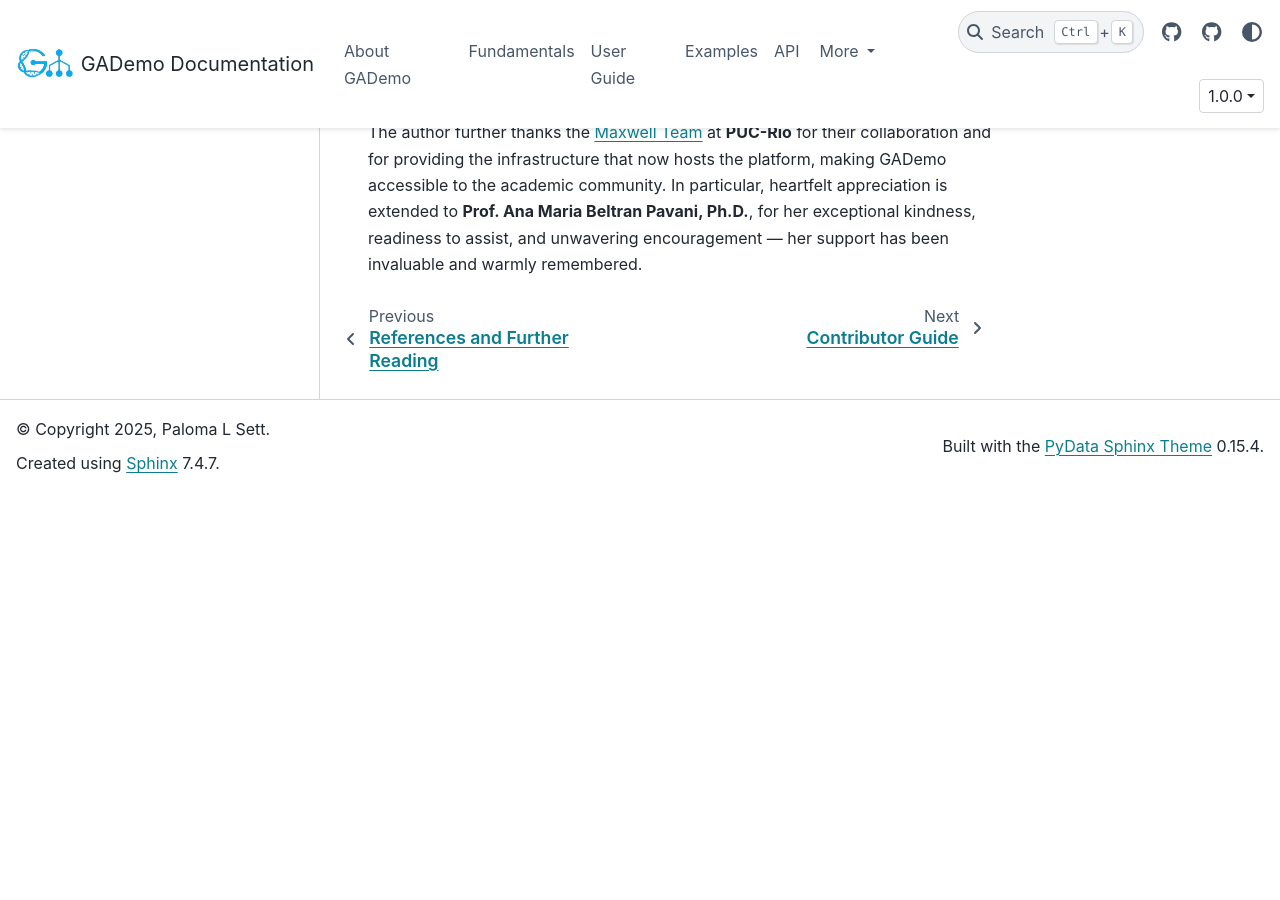
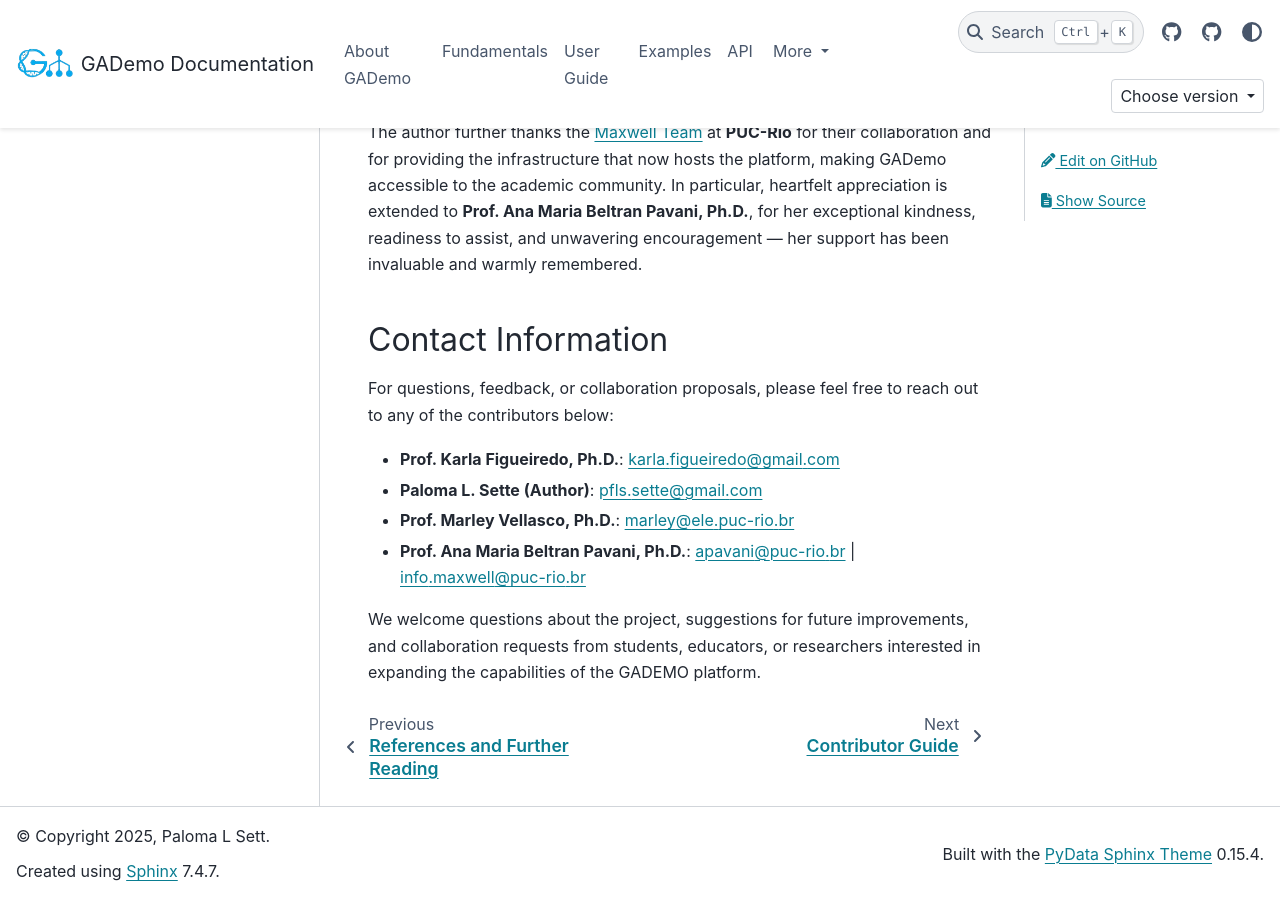
Before and after one commit to palomaflsette/gademo-docs, a Sphinx documentation site: the page built from source/acknowledgments_and_support/index.rst, in a window 1280 px wide and 900 px high, scrolled down 906 px. Built offline with Sphinx 7.4.7 and the PyData theme 0.15.4, drawn with Linux system fonts in a browser that asks for light colours; before the commit the page ends 1398 px from its top, so only the background shows below that.

Commit message:
managing versions

```diff
--- a/source/_static/switcher.json
+++ b/source/_static/switcher.json
@@ -1,12 +1,12 @@
 [
-  {
-    "version": "1.0.0",
-    "title": "Stable (1.0.0)",
-    "url": "/1.0.0/"
+    {
+    "name": "0.11.1 (stable)",
+    "version": "v0.11.1",
+    "url": "https://gademo.readthedocs.io/en/stable/",
+    "preferred": true
   },
   {
     "version": "dev",
-    "title": "Development",
-    "url": "/dev/"
+    "url": "https://gademo.readthedocs.io/en/latest/"
   }
 ]
--- a/source/acknowledgments_and_support/index.rst
+++ b/source/acknowledgments_and_support/index.rst
@@ -22,3 +22,17 @@
 
 
 The author further thanks the `Maxwell Team <https://www.maxwell.vrac.puc-rio.br/sobre.php>`_ at **PUC-Rio** for their collaboration and for providing the infrastructure that now hosts the platform, making GADemo accessible to the academic community. In particular, heartfelt appreciation is extended to **Prof. Ana Maria Beltran Pavani, Ph.D.**, for her exceptional kindness, readiness to assist, and unwavering encouragement — her support has been invaluable and warmly remembered.
+
+
+Contact Information
+--------------------
+
+For questions, feedback, or collaboration proposals, please feel free to reach out to any of the contributors below:
+
+- **Prof. Karla Figueiredo, Ph.D.**: `karla.figueiredo@gmail.com <mailto:karla.figueiredo@gmail.com>`_
+- **Paloma L. Sette (Author)**: `pfls.sette@gmail.com <mailto:pfls.sette@gmail.com>`_
+- **Prof. Marley Vellasco, Ph.D.**: `marley@ele.puc-rio.br <mailto:marley@ele.puc-rio.br>`_
+- **Prof. Ana Maria Beltran Pavani, Ph.D.**:
+  `apavani@puc-rio.br <mailto:apavani@puc-rio.br>`_ | `info.maxwell@puc-rio.br <mailto:info.maxwell@puc-rio.br>`_
+
+We welcome questions about the project, suggestions for future improvements, and collaboration requests from students, educators, or researchers interested in expanding the capabilities of the GADEMO platform.
--- a/source/conf.py
+++ b/source/conf.py
@@ -12,7 +12,7 @@
 
 copyright = '2025, Paloma L Sett'
 author = 'Paloma L Sett'
-release = '1.0.0'
+release = '0.11.1'
 
 # -- General configuration ---------------------------------------------------
 # https://www.sphinx-doc.org/en/master/usage/configuration.html#general-configuration
@@ -74,7 +74,7 @@
     "navbar_end": ["icon-links", "theme-switcher", "version-switcher"],
     "switcher": {
         "json_url": "_static/switcher.json",
-        "version_match": "1.0.0"
+        "version_match": "0.11.1"
     },
     "icon_links": [
         {
```
